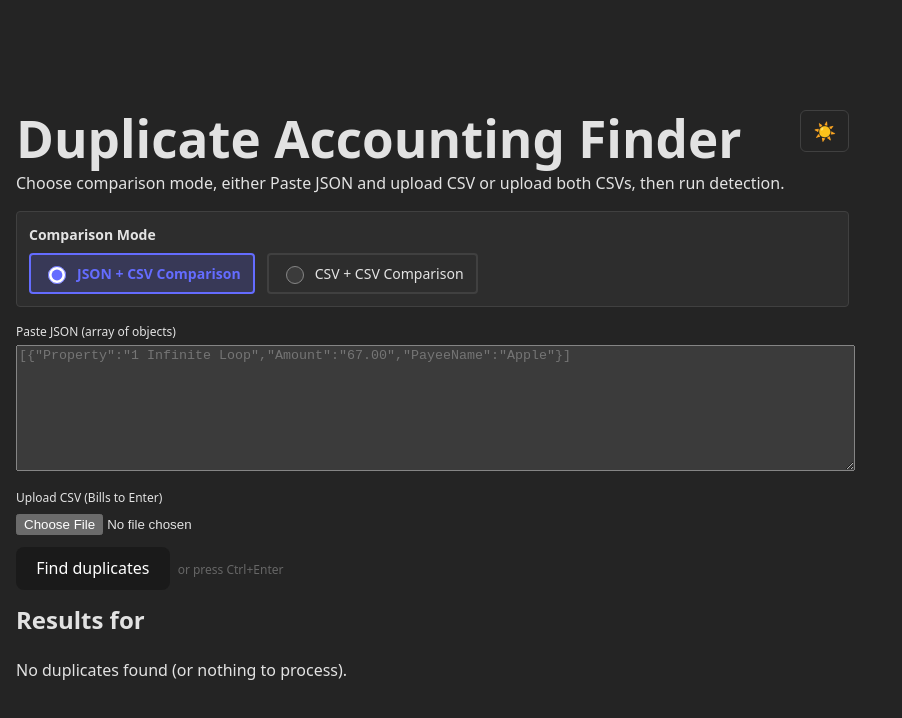
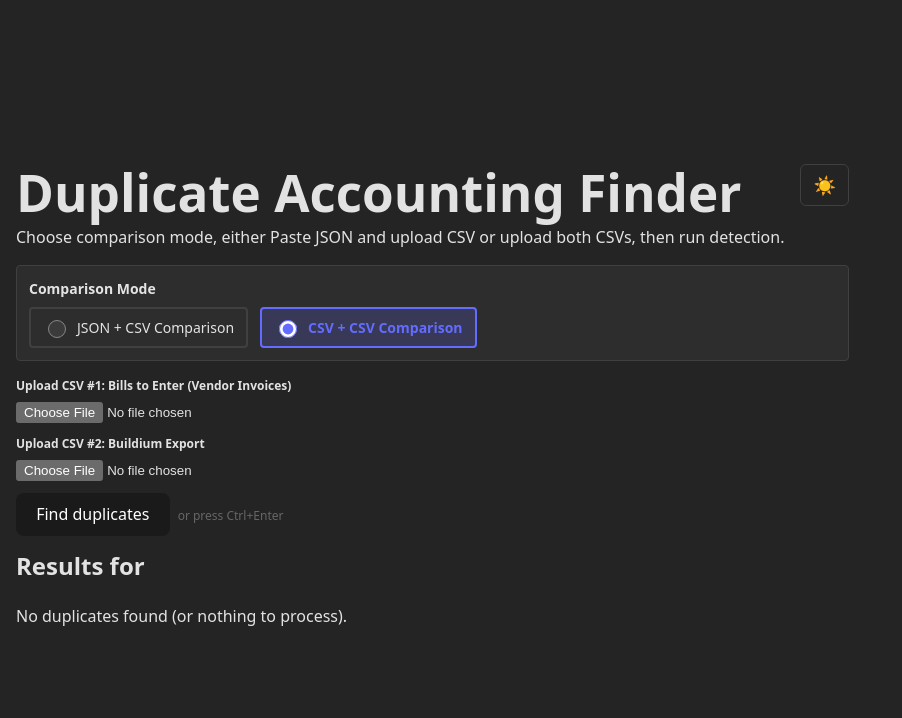
Before and after one commit to danny-mendoza1/duplicate-accounting-finder, a React (Vite) app: page / in a window 1280 px wide. Shown: the top 718 px of the page, without its empty margins (0-902 px from the left). Built offline with nearby package versions, Linux system fonts and the light colour scheme.

Commit message:
feat: harden new type column to handle any option gracefully

```diff
--- a/src/App.tsx
+++ b/src/App.tsx
@@ -16,7 +16,7 @@ export default function App() {
     return (stored === 'light' || stored === 'dark') ? stored : 'dark';
   });
 
-  const [comparisonMode, setComparisonMode] = useState<ComparisonMode>('json-csv');
+  const [comparisonMode, setComparisonMode] = useState<ComparisonMode>('csv-csv');
   const [jsonText, setJsonText] = useState<string>('');
   const [csvFile, setCsvFile] = useState<File | null>(null);
   const [buildiumCsvFile, setBuildiumCsvFile] = useState<File | null>(null);
--- a/src/components/FileInputs.tsx
+++ b/src/components/FileInputs.tsx
@@ -178,7 +178,7 @@ export default function FileInputs({
         <>
           <label htmlFor="bills-csv-input">
             <div style={{ fontSize: 12, marginBottom: 4, fontWeight: "bold" }}>
-              Upload CSV #1: Bills to Enter
+              Upload CSV #1: Bills to Enter (Vendor Invoices)
             </div>
             <input
               id="bills-csv-input"
--- a/src/components/ResultsTable.tsx
+++ b/src/components/ResultsTable.tsx
@@ -112,9 +112,19 @@ export default function ResultsTable({ groups, vendorScope }: ResultsTableProps)
                 }
 
                 // Determine type label and styling
-                const isPayment = record.typeRaw === 'EFT' || record.typeRaw === 'Payment';
-                const typeLabel = isPayment ? 'EFT' : 'Bill';
-                const typeColor = isPayment ? 'var(--color-eft)' : 'var(--color-bill)';
+                // Bill = green, EFT = blue, anything else = red (other payment types)
+                const typeValue = record.typeRaw || 'Unknown';
+                const isBill = typeValue.toLowerCase() === 'bill';
+                const isEFT = typeValue.toLowerCase() === 'eft';
+
+                let typeColor: string;
+                if (isBill) {
+                  typeColor = 'var(--color-bill)';
+                } else if (isEFT) {
+                  typeColor = 'var(--color-eft)';
+                } else {
+                  typeColor = 'var(--color-other)';
+                }
 
                 return (
                   <tr
@@ -130,7 +140,7 @@ export default function ResultsTable({ groups, vendorScope }: ResultsTableProps)
                         fontWeight: 600,
                         fontSize: 12
                       }}>
-                        {typeLabel}
+                        {typeValue}
                       </span>
                     </td>
                     <td style={{ padding: 6 }}>{dateVal}</td>
--- a/src/index.css
+++ b/src/index.css
@@ -22,9 +22,10 @@
   --accent-color: #646cff;
   --accent-hover: #535bf2;
 
-  /* Type colors for Bill vs EFT */
+  /* Type colors for Bill vs EFT vs Other */
+  --color-bill: #39FF14;
   --color-eft: #00E5FF;
-  --color-bill: #39FF14;
+  --color-other: #FF6B6B;
 
   /* Row backgrounds */
   --bg-row-bills: rgba(255, 255, 255, 0.04);
@@ -54,9 +55,10 @@
   --accent-color: #0066cc;
   --accent-hover: #0052a3;
 
-  /* Type colors for Bill vs EFT */
+  /* Type colors for Bill vs EFT vs Other */
+  --color-bill: #00751A;
   --color-eft: #0047FF;
-  --color-bill: #00751A;
+  --color-other: #D32F2F;
 
   /* Row backgrounds */
   --bg-row-bills: rgba(0, 0, 0, 0.02);
```
